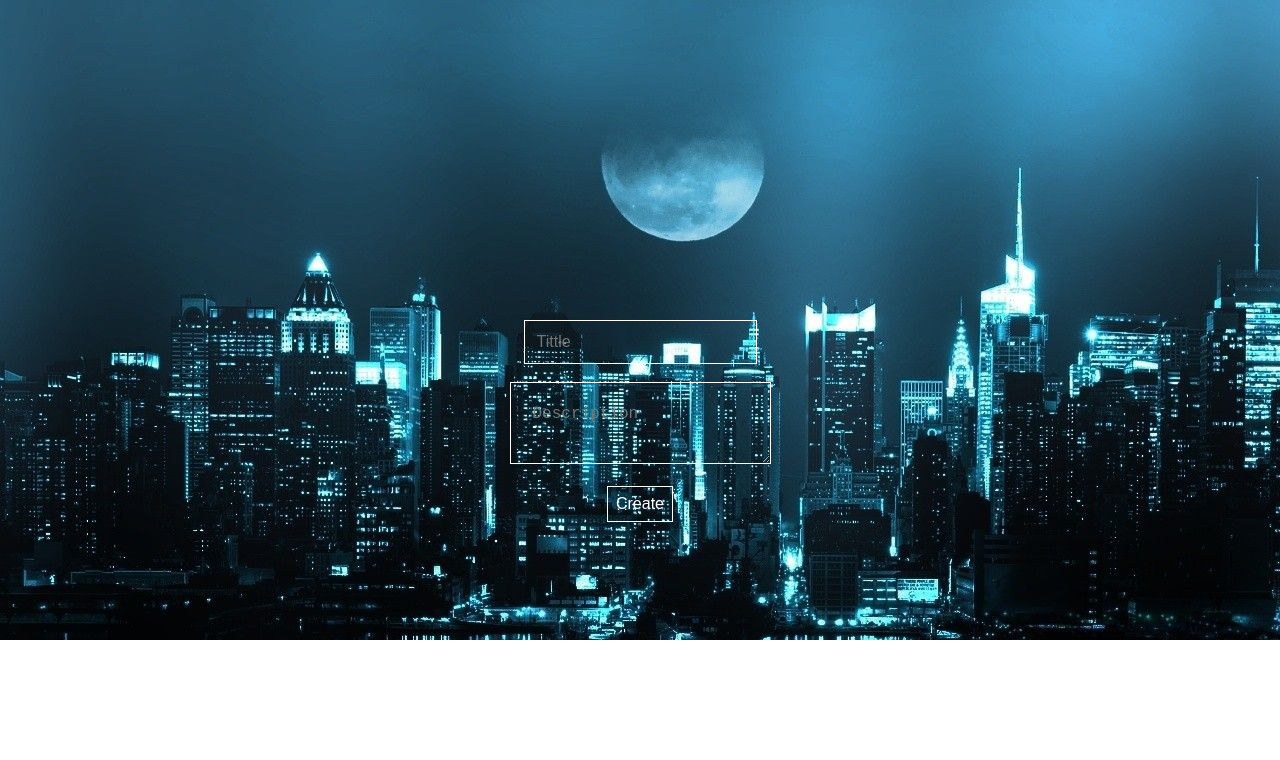
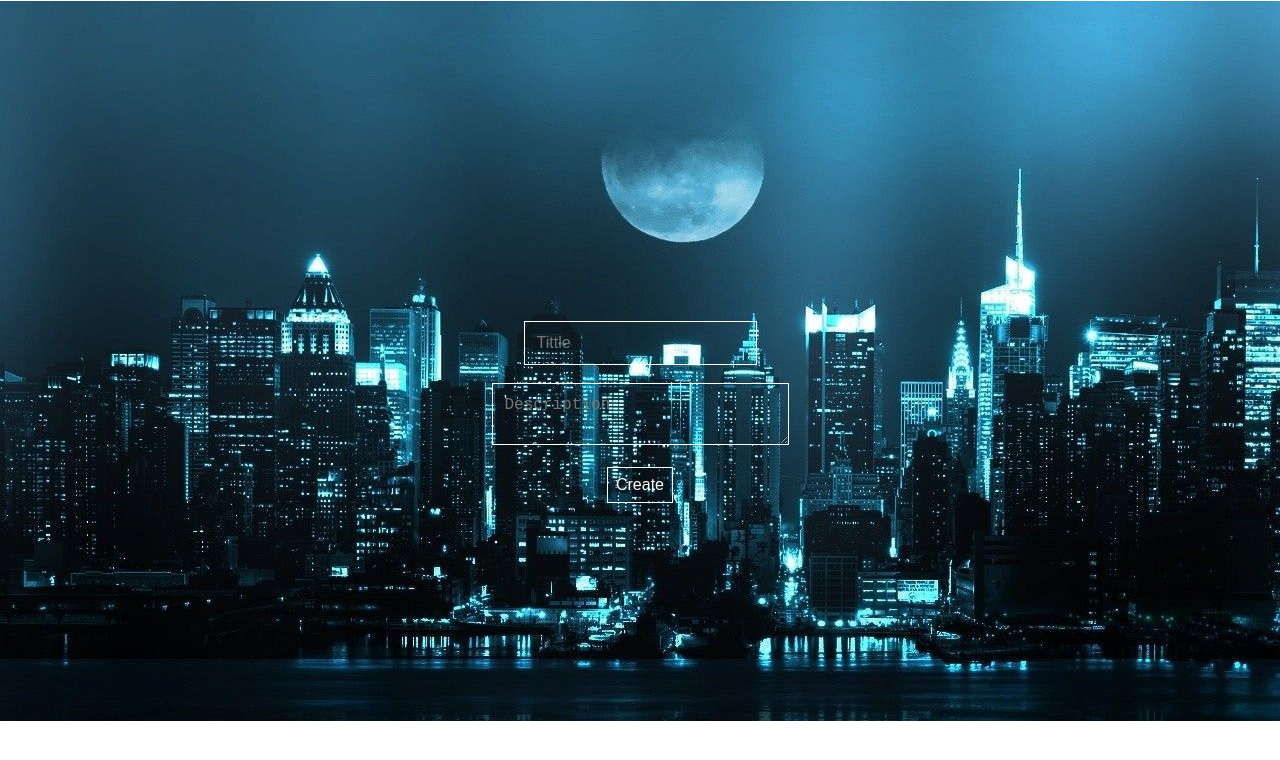
Before and after one commit to jaskirat1313/assignment, a React (Create React App) app: page / in a window 1280 px wide. Shown: the top 760 px of the page. Built offline with nearby package versions, Linux system fonts and the light colour scheme.

Commit message:
final changes

```diff
--- a/src/App.css
+++ b/src/App.css
@@ -8,8 +8,11 @@
 }
   .wrapper{
     background: url('images.jpg');
-    height: 80vh;
+    height: 90vh;
     text-align: center;
+  }
+  form{
+    margin-top: 1px;
   }
   input{
     background: transparent;
@@ -32,8 +35,8 @@
     position: relative;
     border: 1px solid #FFF;
     display: inline-block;
-
-    padding: 22px;
+    padding: 12px;
+    width: 297px;
   }
   button{
     background: transparent;
@@ -116,4 +119,5 @@
         margin:16px;
 
   }
+
 }
```
